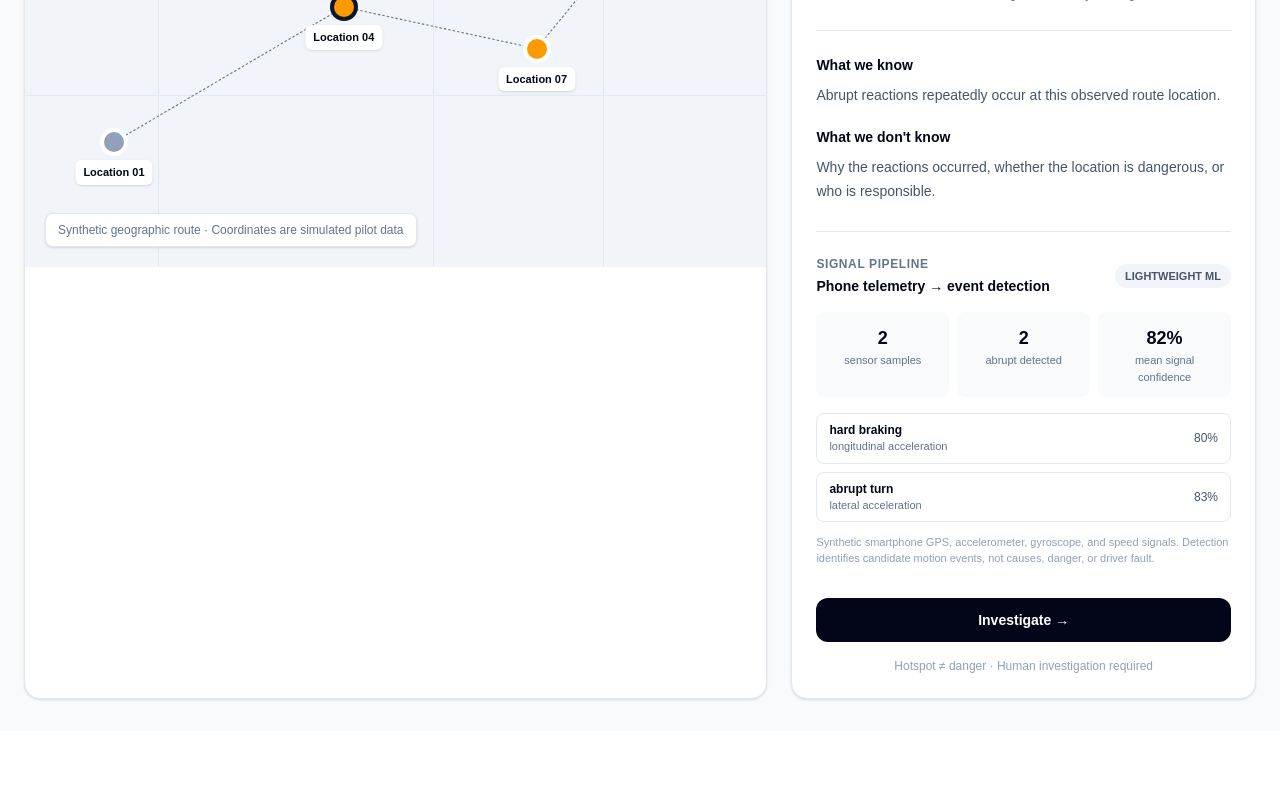
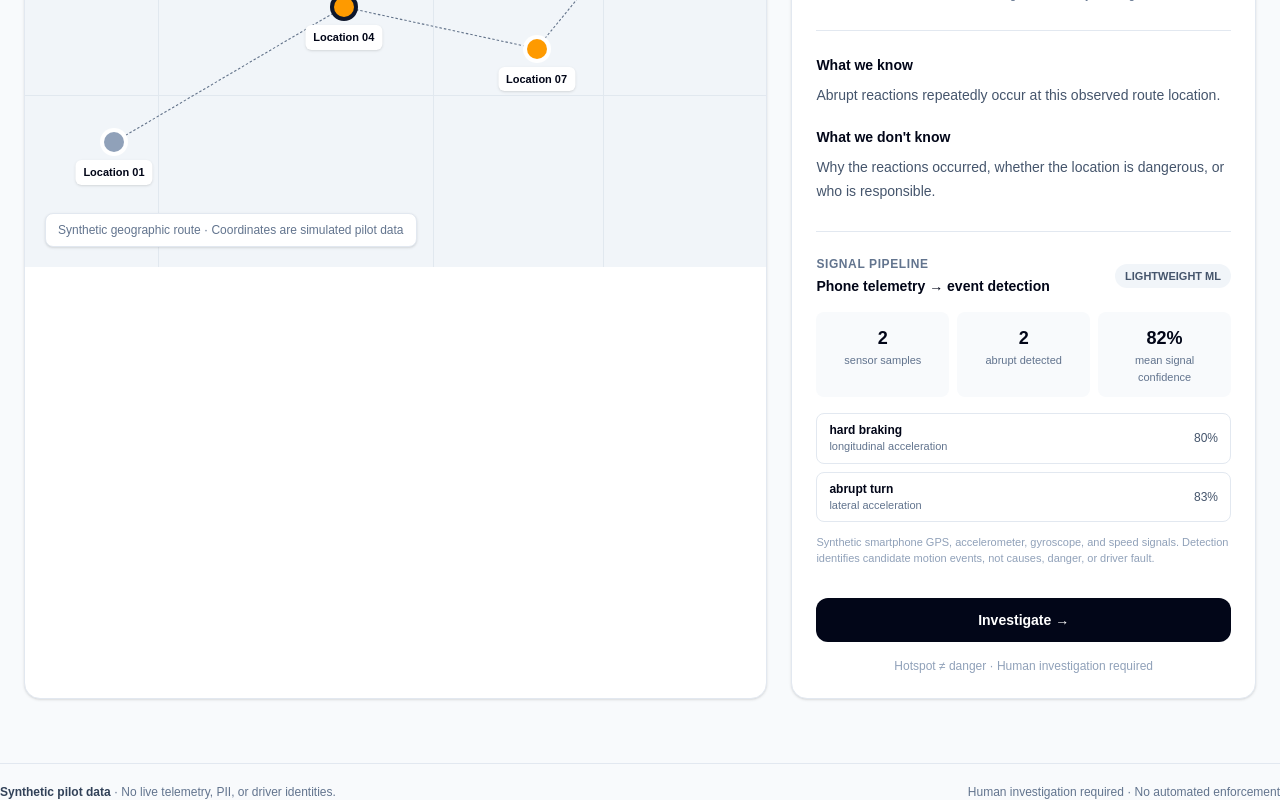
Before and after one commit to hanadagerab/operational-mobility-data, a Next.js app: page / in a window 1280 px wide. Shown: the part 532-1332 px from the top of the page. Before the commit the page ends 1263 px from the top, so only its background shows below. Built offline with nearby package versions, Linux system fonts and the light colour scheme.

Commit message:
docs: establish prototype security floor

```diff
--- a/app/page.tsx
+++ b/app/page.tsx
@@ -536,6 +536,21 @@ export default function Home() {
           </aside>
         </div>
       </section>
+
+      <footer className="mt-8 border-t border-slate-200 pt-5">
+        <div className="flex flex-col gap-2 text-xs text-slate-500 sm:flex-row sm:items-center sm:justify-between">
+          <p>
+            <span className="font-semibold text-slate-700">
+              Synthetic pilot data
+            </span>
+            {" · "}No live telemetry, PII, or driver identities.
+          </p>
+
+          <p>
+            Human investigation required · No automated enforcement
+          </p>
+        </div>
+      </footer>
     </main>
   );
 }
```
Also changed, not shown: 2 other files (tests, documents, lock files or other folders).
